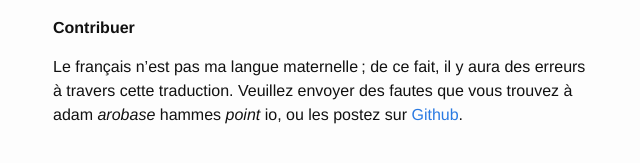
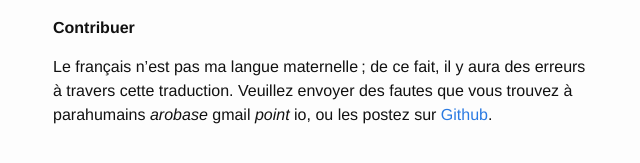
Before and after one commit to parahumains/parahumains.github.io, a Jekyll site: the page built from index.md, in a window 1280 px wide. Shown: the part 505-668 px from the top of the page, without its empty margins (317-957 px from the left). Built offline with Jekyll 4.4.1, drawn with Linux system fonts in a browser that asks for light colours.

Commit message:
Use parahumains email address

```diff
--- a/index.md
+++ b/index.md
@@ -23,4 +23,4 @@
 **Contribuer**
 
 Le français n'est pas ma langue maternelle ; de ce fait, il y aura des erreurs à travers cette traduction.
-Veuillez envoyer des fautes que vous trouvez à adam *arobase* hammes *point* io, ou les postez sur [Github](https://github.com/parahumains/parahumains.github.io/issues/new).
+Veuillez envoyer des fautes que vous trouvez à parahumains *arobase* gmail *point* io, ou les postez sur [Github](https://github.com/parahumains/parahumains.github.io/issues/new).
```
